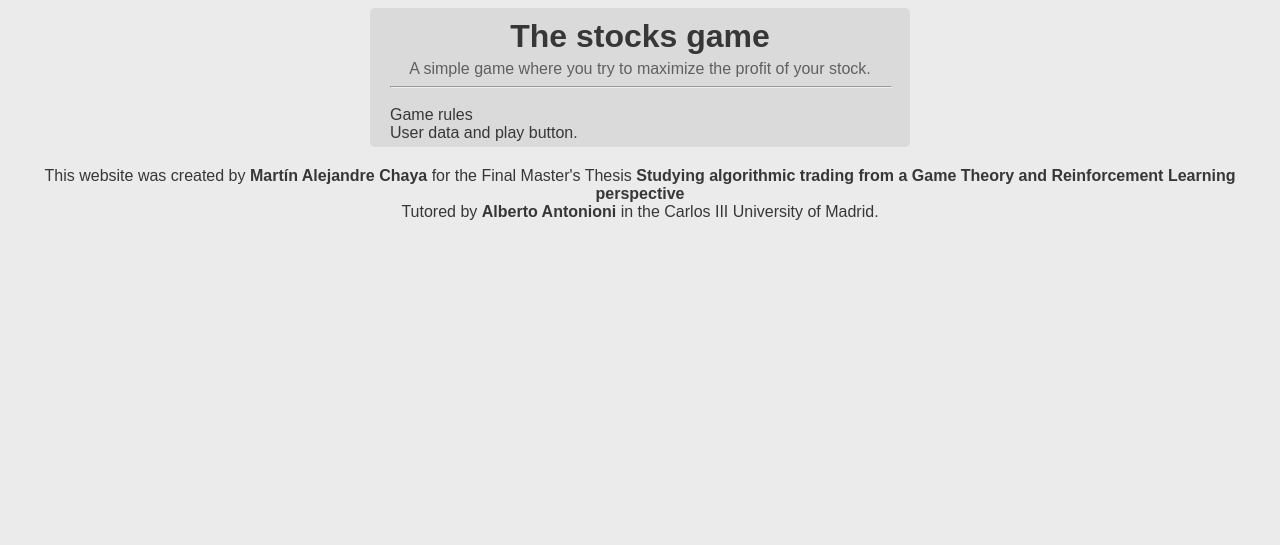
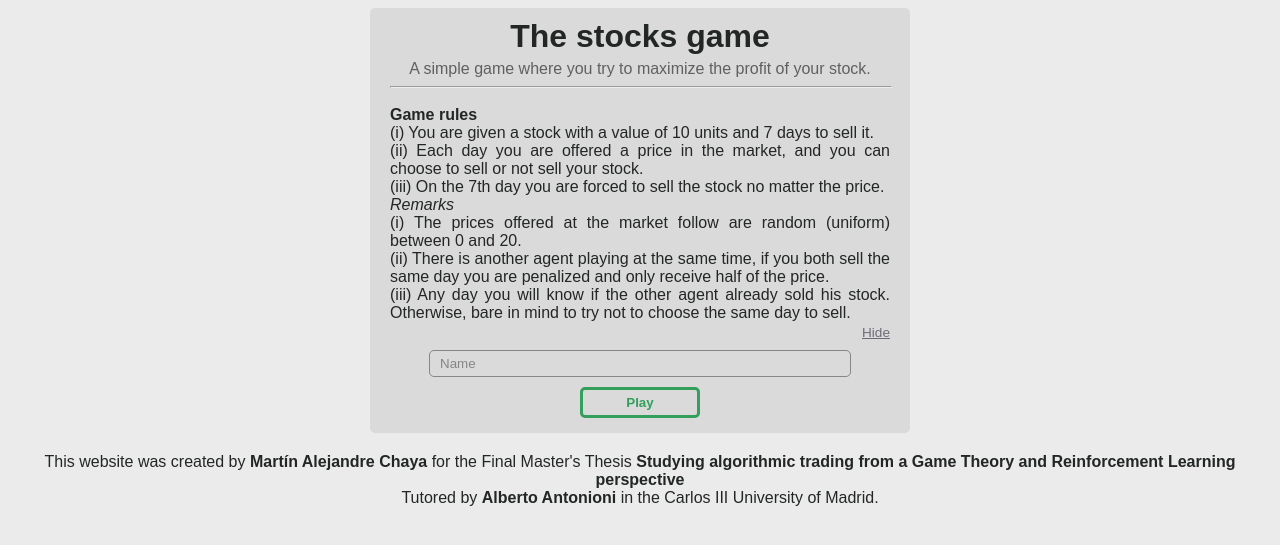
Before and after one commit to MartinAlejandreChaya/stocks-game-tfm, a Flask app: page / in a window 1280 px wide. Shown: the top 545 px of the page. Run offline with Flask 3, Linux system fonts and the light colour scheme.

Commit message:
Initial mock-up and some JS functionality

```diff
--- a/static/css/general.css
+++ b/static/css/general.css
@@ -1,9 +1,16 @@
-
+/* General */
 :root {
     --background-color: rgb(235 235 235);
     --container-color: rgb(218 218 218);
     --text-color-secondary: rgb(96 96 96);
-    --text-color-primary: rgb(55 55 55);
+    --text-color-primary: #222725;
+
+    --input-placeholder-color: #868686;
+
+    --link-color: #6d6d76;
+    --link-color-hover: #2637d7;
+
+    --button-color: #329F5B;
 }
 
 body {
@@ -27,10 +34,77 @@ body {
     margin: auto;
 }
 
+/* Titles */
 h1, h2, h3, h4, h5, h6, p {
     margin: 0px;
 }
-
 h1 {
     text-align: center;
 }
+
+/* Links */
+a {
+    text-decoration: underline;
+    color: var(--link-color);
+}
+a:hover {
+    text-decoration: none;
+    color: var(--link-color-hover);
+}
+
+/* Buttons */
+button {
+    padding: 5px 0;
+    border-radius: 5px;
+    border: solid 3px var(--button-color);
+    color: var(--button-color);
+    background: var(--container-color);
+    font-weight: bold;
+}
+button:hover {
+    background: var(--button-color);
+    color: white;
+}
+
+
+/* Rules */
+#rules #rules-p {
+    overflow-y: hidden;
+    transition: max-height 0.25s ease-out;
+    text-align: justify;
+}
+#rules #rules-hide-button {
+    float: right;
+    font-size: 0.85em;
+    margin-top: 3px;
+}
+
+/* User data */
+#user-data {
+    margin-top: 10px;
+    margin-bottom: 10px;
+    text-align: center;
+}
+
+#user-data input {
+    display: block;
+    width: 80%;
+    margin: 0 auto;
+    padding: 5px 10px;
+    border-radius: 5px;
+    border: solid 1px var(--input-placeholder-color);
+    background: transparent;
+}
+#user-data input::placeholder {
+    color: var(--input-placeholder-color);
+}
+#user-data input:focus {
+    border: solid 1px var(--text-color-primary);
+    outline: 0;
+}
+
+#user-data #play-button {
+    width: 50%;
+    max-width: 120px;
+    margin-top: 10px;
+}
--- /dev/null
+++ b/static/js/general.js
@@ -0,0 +1,42 @@
+
+
+window.onload = () => {
+
+    // Rules hide button
+    const rules_hide_button = document.getElementById("rules-hide-button")
+    const rules_p = document.getElementById("rules-p")
+    let rules_button_hidden = false;
+    rules_p.style.maxHeight = '300px';
+    rules_hide_button.addEventListener('click', (ev) => {
+        if (rules_button_hidden) {
+            rules_p.style.maxHeight = '300px'
+            rules_hide_button.textContent = "Hide"
+        }
+        else {
+            rules_p.style.maxHeight = '0px'
+            rules_hide_button.textContent = "Show rules"
+        }
+        rules_button_hidden = !rules_button_hidden;
+    })
+
+    // Play button
+    const play_button = document.getElementById("play-button");
+    play_button.addEventListener('click', () => {
+        /* Send play to server */
+        /* Server will respond with OK or with 'Master user' */
+        /* Then do this
+            * Hide rules
+            * Fix user name
+            * Hide play button
+            * Display play component
+                - An indicator that visually and explicitly shows
+                the game state: (day, price, other_selled)
+                - Two buttons (sell, don't sell)
+            * Display username playing bar that fills up as you generate more data
+            * Show user average
+            * Show some strategies averages.
+            * Show current database average (?) Maybe this introduces bias
+
+        */
+    })
+}
--- a/templates/index.html
+++ b/templates/index.html
@@ -10,6 +10,8 @@
     <link rel="stylesheet" href="{{ url_for('static', filename='./css/general.css') }}">
     <link rel="stylesheet" href="{{ url_for('static', filename='./css/header.css') }}">
     <link rel="stylesheet" href="{{ url_for('static', filename='./css/footer.css') }}">
+
+    <script src="{{ url_for('static', filename='./js/general.js') }}"></script>
 </head>
 <body>
     <div class="container" id="main-container">
@@ -21,10 +23,24 @@
 
         <div class="container">
             <div id="rules">
-                Game rules
+                <p id="rules-p">
+                    <b>Game rules</b> <br />
+                    (i) You are given a stock with a value of 10 units and 7 days to sell it. <br>
+                    (ii) Each day you are offered a price in the market, and you can choose to sell
+                    or not sell your stock. <br>
+                    (iii) On the 7th day you are forced to sell the stock no matter the price. <br>
+                    <i> Remarks </i>  <br>
+                    (i) The prices offered at the market follow are random (uniform) between 0 and 20. <br>
+                    (ii) There is another agent playing at the same time, if you both sell the same day
+                    you are penalized and only receive half of the price. <br>
+                    (iii) Any day you will know if the other agent already sold his stock. Otherwise, bare in
+                    mind to try not to choose the same day to sell.
+                </p>
+                <a id="rules-hide-button">Hide</a>
             </div>
-            <div id="user_data">
-                User data and play button.
+            <div id="user-data">
+                <input placeholder="Name" type="text">
+                <button id="play-button">Play</button>
             </div>
         </div>
     </div>
```
